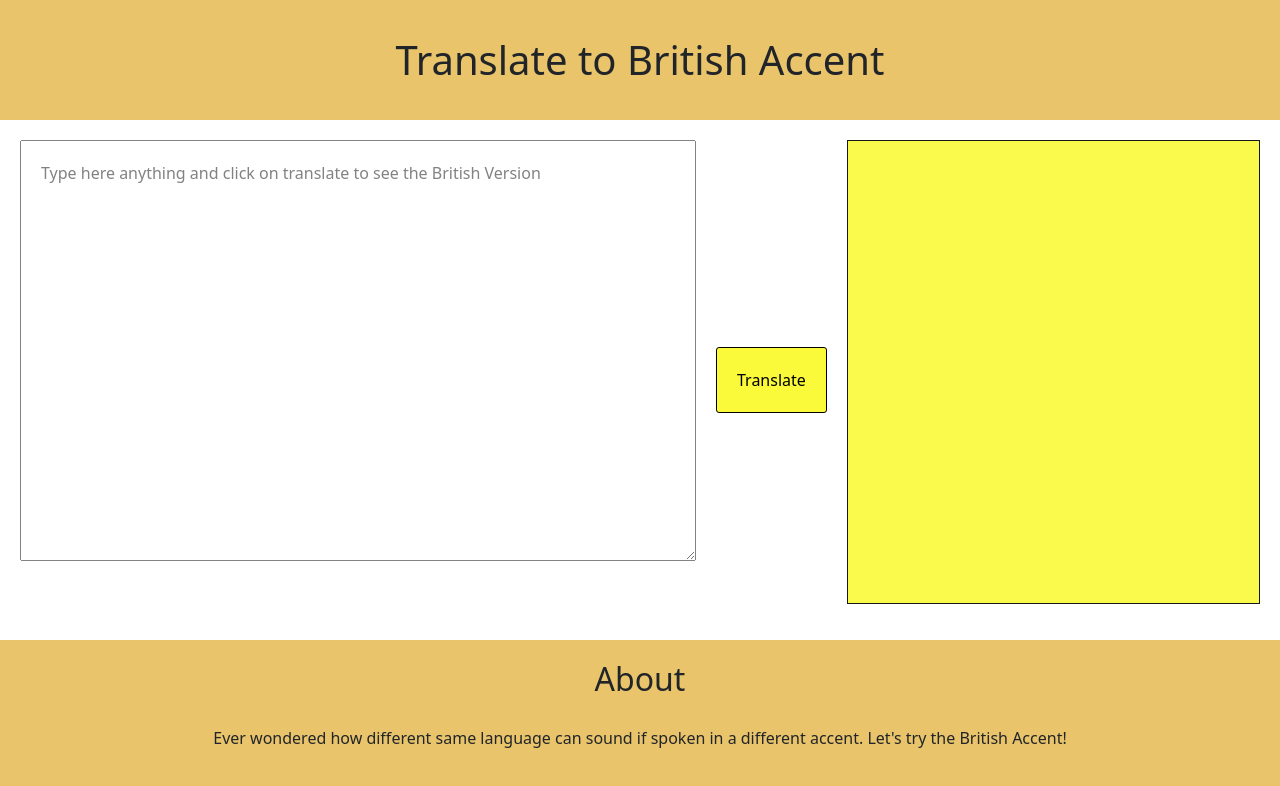
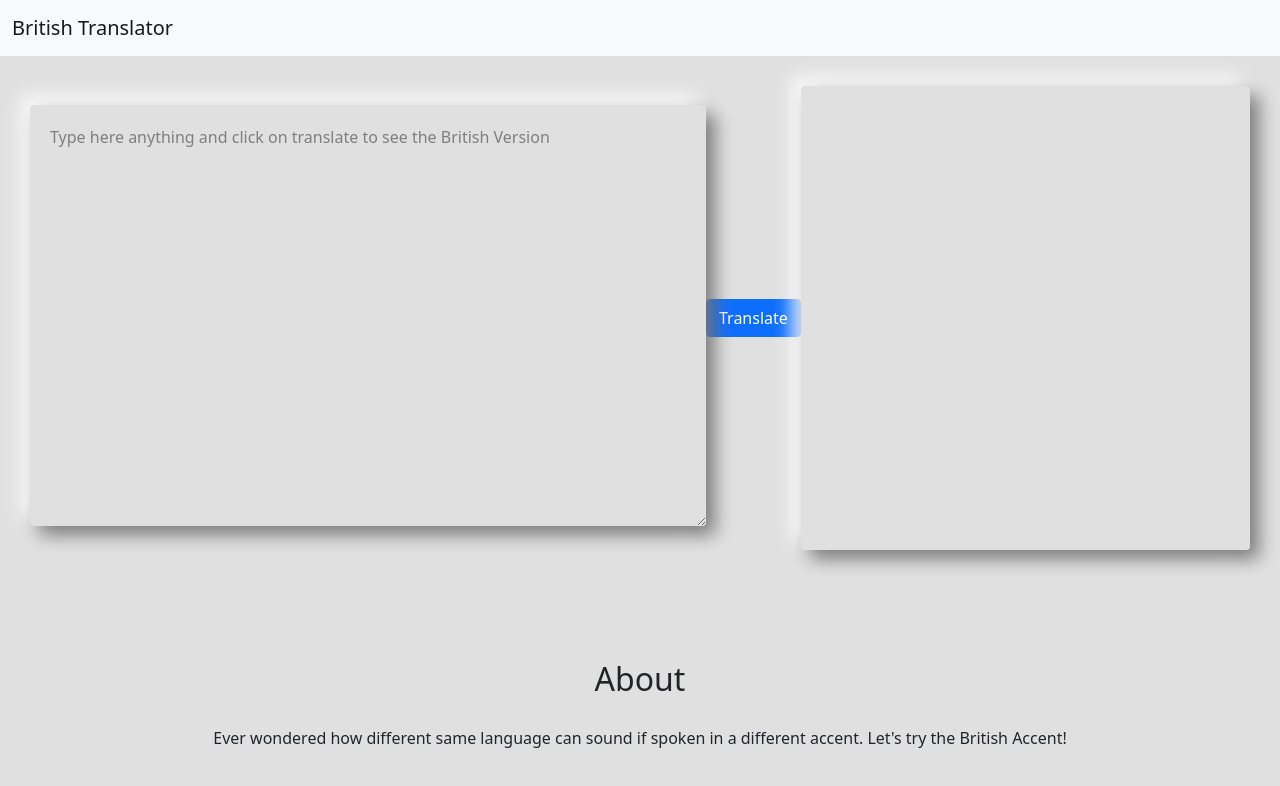
Before and after one commit to HarshVardhan22/BritishTranslator, a plain HTML site: page index.html in a window 1280 px wide. Drawn offline with nearby package versions, Linux system fonts and the light colour scheme.

Commit message:
+fixed UI

```diff
--- a/index.html
+++ b/index.html
@@ -19,10 +19,16 @@
     <title>Translator</title>
   </head>
   <body>
-    <div class="app">
-      <header>
-        <h1>Translate to British Accent</h1>
-      </header>
+    <nav class="navbar navbar-light bg-light">
+      <div class="container-fluid">
+        <a class="navbar-brand" href="/">
+
+          British Translator
+        </a>
+      </div>
+    </nav>
+    <div>
+
       <main>
         <div class="inputContainer">
           <textarea
@@ -31,7 +37,7 @@
             style="margin: 0px; width: 676px; height: 421px"
           ></textarea>
         </div>
-        <button id="translateBtn">Translate</button>
+        <button class="btn btn-primary" id="translateBtn">Translate</button>
         <div id="result" class="resultContainer"></div>
       </main>
       <footer>
--- a/style.css
+++ b/style.css
@@ -6,73 +6,59 @@
 
 html,
 body {
-    background-color: #e9c46a;
+  background: #e0e0e0;
   font-family: "Poppins", sans-serif;
-  }
-
-  header {
-    min-height: 15vh;
-    background-color: #e9c46a;
-    position: relative;
-  }
-
-  h1 {
-    position: absolute;
-    top: 50%;
-    left: 50%;
-    transform: translate(-50%, -50%);
 }
 
 main {
   min-height: 65vh;
-    padding:20px;
+  min-width: 100vw;
+  background: #e0e0e0 !important;
+  padding: 30px;
   display: flex;
+  align-items: center;
+  justify-content: space-between;
   background: url("./minions.jpg");
   background-size: contain;
-
-
 }
 
-  main button {
-    align-self: center;
-    margin:20px;
-    padding:20px;
-    width: 10%;
-    background-color: #fafa3a;
-    color: #000;
-    font-weight: 500;
-    border: 1px black solid;
-    border-radius: 3px;
-
-    cursor: pointer;
+#translateBtn {
+  max-height: 40px;
 }
 
-  .resultContainer {
-    background-color: #fafa3a;
+.inputContainer textarea {
+  border: none;
   opacity: 0.9;
+  padding: 20px;
+  border-radius: 4px;
+  background: #e0e0e0;
+  box-shadow: 9px 9px 18px #727272, -9px -9px 18px #ffffff;
 }
 
-
-
-  .inputContainer textarea {
-    opacity: 0.9;
-    padding:20px;
-  }
+/* .inputContainer{
+    background: #e0e0e0 !important;
+  } */
 
 .resultContainer {
   height: 58vh;
-    width: 60vw;
-    border: 1px solid #000;
-    padding:20px;
+  width: 40vw;
+  padding: 20px;
+  border-radius: 4px;
+  background: #e0e0e0;
+  box-shadow: 9px 9px 18px #727272, -9px -9px 18px #ffffff;
+  opacity: 0.9;
 }
 
 footer {
   min-height: 20vh;
-    background-color: #e9c46a;
-    padding:20px;
+  min-width: 100vw;
+  background: #e0e0e0;
+  padding: 20px;
+  position: fixed;
+  bottom: 0;
   text-align: center;
 }
 
 footer p {
-    padding-top:20px;
+  padding-top: 20px;
 }
```
Lines whose indentation alone changed are shown as unchanged.
